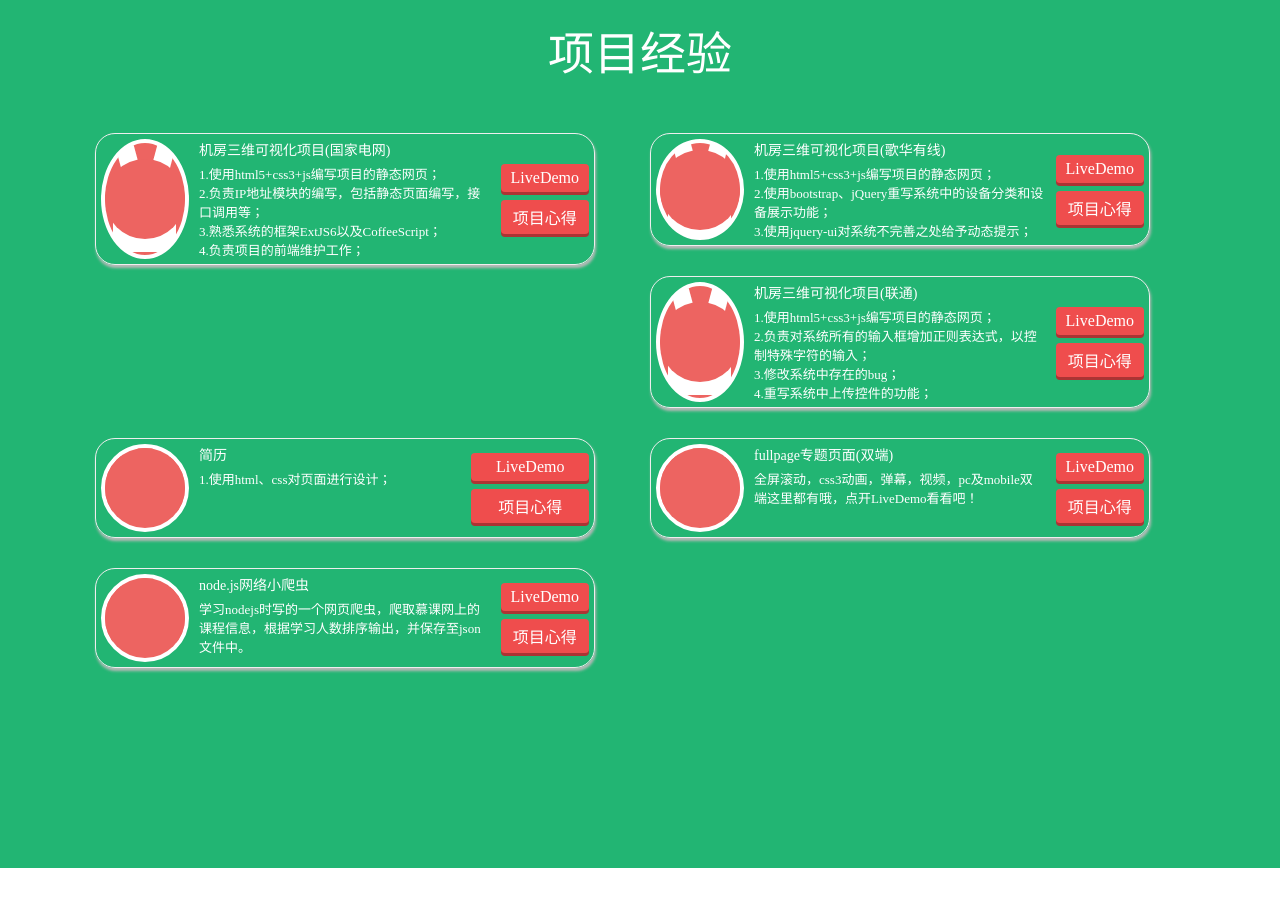
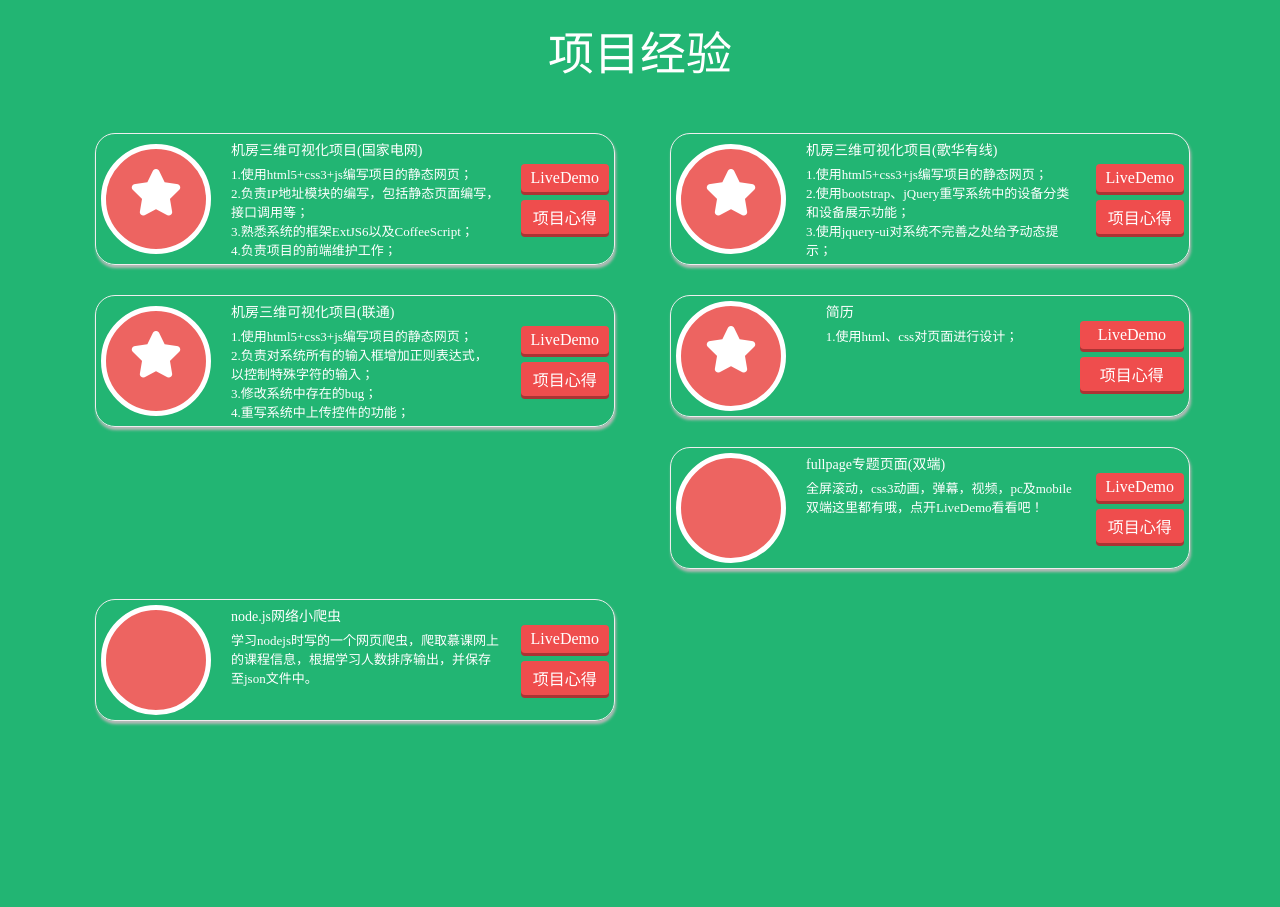
Before and after one commit to Christings/cv, a plain HTML site: page index.html in a window 1280 px wide. Shown: the part 2600-3507 px from the top of the page. Before the commit the page ends 3468 px from the top, so only its background shows below. Drawn offline with Linux system fonts and the light colour scheme; a script that the page names is missing.

Commit message:
re-layout

```diff
--- a/css/iconfont1.css
+++ b/css/iconfont1.css
@@ -35,3 +35,5 @@
 .icon-POP_GitHub:before { content: "\e67e"; }
 
 .icon-POP_Skype:before { content: "\e687"; }
+
+.icon-sheweichangyong:before { content: "\e605"; }
--- a/css/main.css
+++ b/css/main.css
@@ -327,7 +327,7 @@ h2 {
     margin-left: 55px;
     display: table;
     height: 100px;
-    width: 500px;
+    width: 520px;
     /*background: #fff;*/
     border: 1px solid #eee;
     box-shadow: 1px 3px 3px 0 #b9b9b9;
@@ -341,26 +341,24 @@ h2 {
 #block-prjEXP .project .pro-img{
     display: table-cell;
     vertical-align: middle;
-    background: #ED6461 url(../img/helpmechoose.png) no-repeat center;
-    border: 4px solid #FFFFFF;
-    /*display: block;*/
-    margin: 0 auto;
-    height: 33px;
-    width: 33px;
-    border-radius: 50%;
+    margin: -10px auto;
+    position: relative;
+    line-height: 90px;
 }
 #block-prjEXP .project .pro-img .iconfont{
-    width: 80px;
-    height: 80px;
-    border-radius: 100px;
+    width: 100px;
+    height: 100px;
+    border-radius: 100%;
+    border: 5px solid #ffffff;
     background: #ED6461;
     font-size: 50px;
     color: #fff;
 }
 #block-prjEXP .project .pro-txt{
-    display: table-cell;
+    /*display: table-cell;*/
+    display: block;
     text-align: left;
-    padding: 0 10px;
+    padding: 0 20px;
 }
 #block-prjEXP .project .pro-txt h3{
     font-size: 14px;
--- a/index.html
+++ b/index.html
@@ -335,7 +335,7 @@
     <div class="content">
         <div class="project pro1">
             <div class="pro-img">
-                <div class="iconfont icon-oGDwRZJ01"></div>
+                <div class="iconfont icon-sheweichangyong"></div>
             </div>
             <div class="pro-txt">
                 <h3>机房三维可视化项目(国家电网)</h3>
@@ -352,7 +352,7 @@
         </div>
         <div class="project pro2">
             <div class="pro-img">
-                <div class="iconfont icon-jquery-copy"></div>
+                <div class="iconfont icon-sheweichangyong"></div>
             </div>
             <div class="pro-txt">
                 <h3>机房三维可视化项目(歌华有线)</h3>
@@ -367,7 +367,7 @@
         </div>
         <div class="project pro3">
             <div class="pro-img">
-                <div class="iconfont icon-react"></div>
+                <div class="iconfont icon-sheweichangyong"></div>
             </div>
             <div class="pro-txt">
                 <h3>机房三维可视化项目(联通)</h3>
@@ -384,7 +384,7 @@
         </div>
         <div class="project pro4">
             <div class="pro-img">
-                <div class="iconfont icon-css"></div>
+                <div class="iconfont icon-sheweichangyong"></div>
             </div>
             <div class="pro-txt">
                 <h3>简历</h3>
```
Also changed, not shown: fonts1/iconfont.svg, fonts1/iconfont.ttf, fonts1/iconfont.woff, 1 other file.
